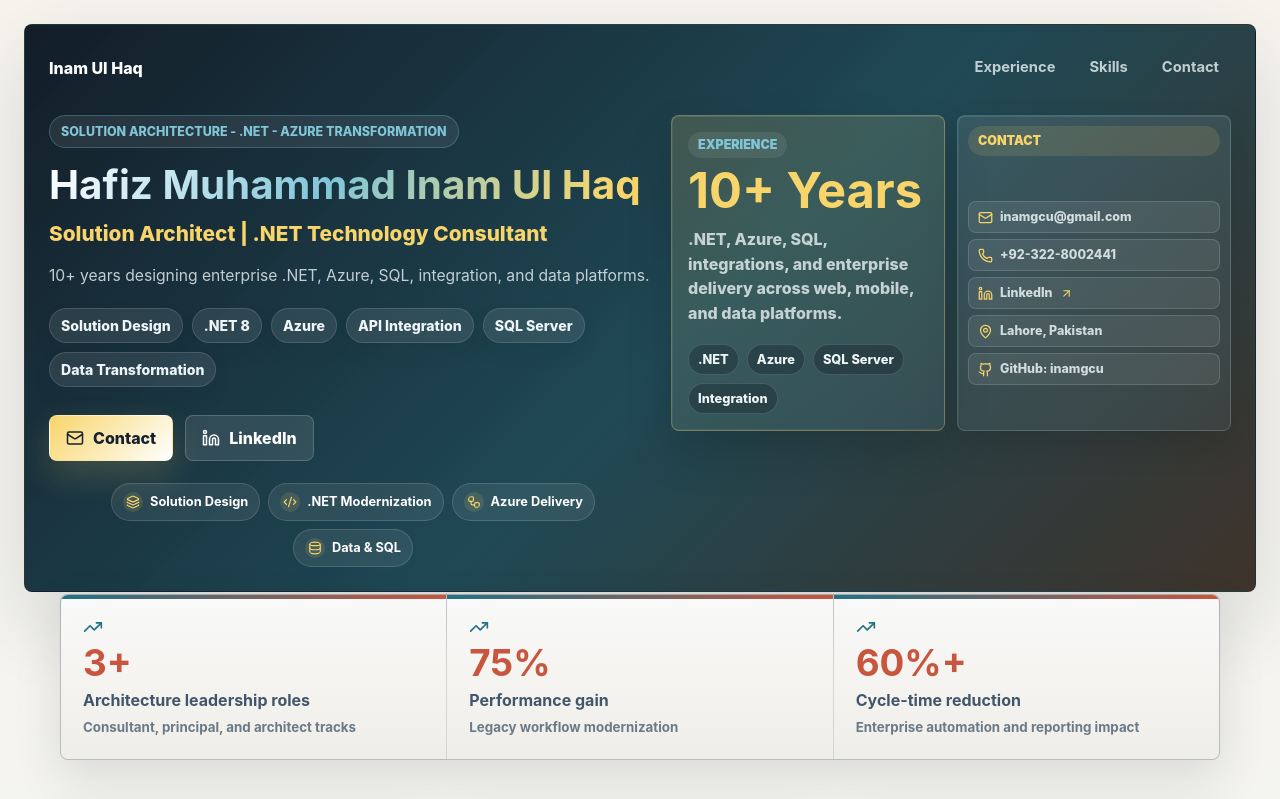
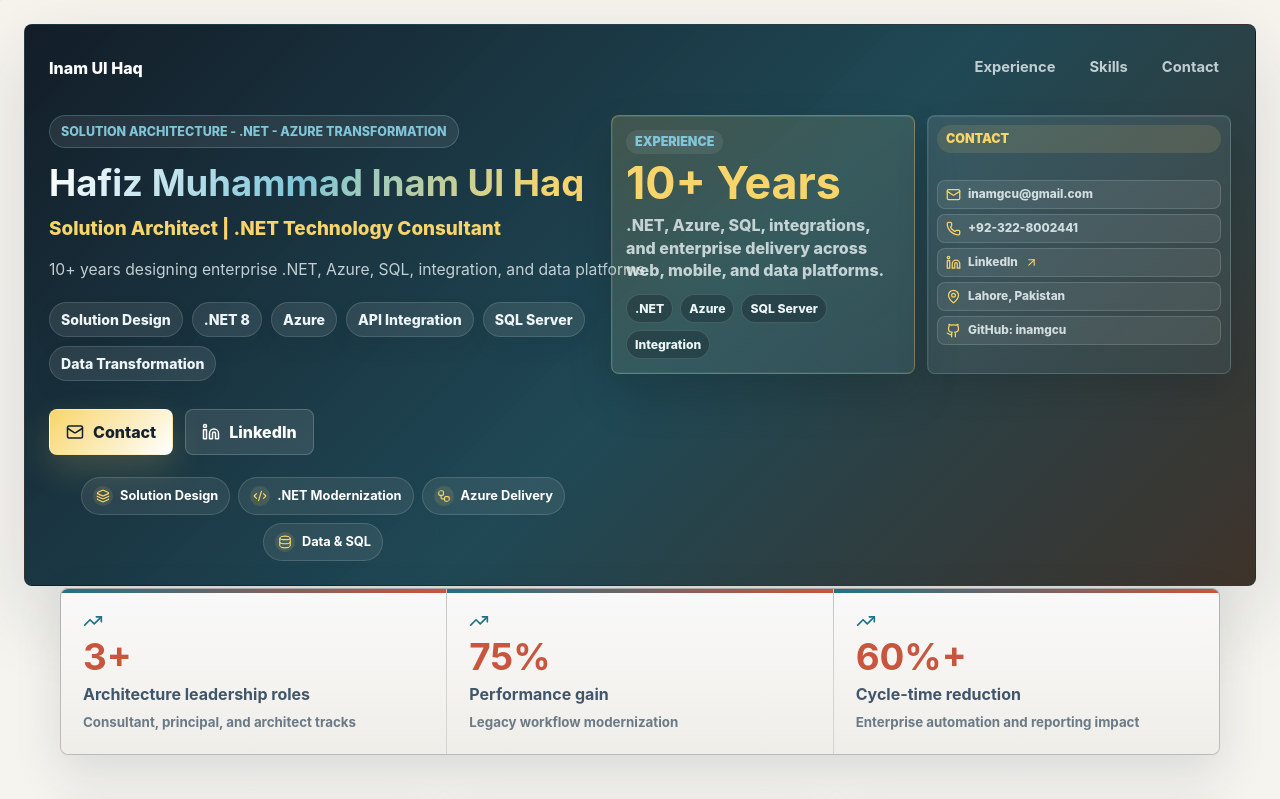
Before and after one commit to inamgcu/portfolio, a React (Vite) app: page / in a window 1280 px wide. Shown: the top 799 px of the page. Built offline with nearby package versions, Linux system fonts and the light colour scheme.

Commit message:
Widen hero canvases

```diff
--- a/src/styles.css
+++ b/src/styles.css
@@ -89,9 +89,9 @@
   width: min(320px, 100%);
   max-width: 100%;
   margin-top: 0;
-  padding: 10px;
+  padding: 9px;
   display: grid;
-  gap: 10px;
+  gap: 8px;
   align-items: start;
   border: 1px solid rgba(128, 198, 217, 0.24);
   border-radius: 8px;
@@ -102,11 +102,11 @@
 }
 
 .contact-canvas__heading {
-  min-height: 30px;
+  min-height: 28px;
   display: inline-flex;
   align-items: center;
   border-radius: 999px;
-  padding: 7px 10px;
+  padding: 6px 9px;
   color: #f8d56b;
   background: rgba(248, 213, 107, 0.12);
   font-size: 0.78rem;
@@ -118,7 +118,7 @@
 
 .contact-canvas__items {
   display: grid;
-  gap: 6px;
+  gap: 5px;
   margin: 0;
   padding: 0;
   list-style: none;
@@ -131,16 +131,16 @@
 .contact-canvas__items a,
 .contact-canvas__items span {
   width: 100%;
-  min-height: 32px;
+  min-height: 28px;
   display: inline-flex;
   align-items: center;
   gap: 7px;
-  padding: 7px 9px;
+  padding: 6px 8px;
   border: 1px solid rgba(255, 255, 255, 0.14);
   border-radius: 8px;
   background: rgba(255, 255, 255, 0.08);
   color: rgba(237, 245, 247, 0.84);
-  font-size: 0.78rem;
+  font-size: 0.74rem;
   font-weight: 760;
   line-height: 1;
   white-space: nowrap;
@@ -159,7 +159,7 @@
 
 .hero__grid {
   display: grid;
-  grid-template-columns: minmax(0, 1fr) minmax(560px, 560px);
+  grid-template-columns: minmax(0, 1fr) minmax(620px, 620px);
   gap: 14px;
   align-items: start;
   padding: 28px 0 0;
@@ -222,7 +222,7 @@
   background: linear-gradient(125deg, #ffffff 0%, #80c6d9 46%, #f8d56b 92%);
   background-clip: text;
   -webkit-background-clip: text;
-  font-size: clamp(2.52rem, 3vw, 3.08rem);
+  font-size: clamp(2.28rem, 2.78vw, 2.86rem);
   line-height: 0.96;
   letter-spacing: 0;
   max-width: none;
@@ -231,7 +231,7 @@
 
 .role {
   color: #f8d56b;
-  font-size: 1.3rem;
+  font-size: 1.18rem;
   font-weight: 800;
   margin-bottom: 18px;
   white-space: nowrap;
@@ -247,8 +247,8 @@
 
 .experience-canvas {
   position: relative;
-  min-height: 246px;
-  padding: 16px;
+  min-height: 214px;
+  padding: 14px;
   display: grid;
   align-content: start;
   overflow: hidden;
@@ -265,8 +265,8 @@
   position: relative;
   z-index: 1;
   width: fit-content;
-  margin-bottom: 10px;
-  padding: 7px 10px;
+  margin-bottom: 8px;
+  padding: 6px 9px;
   border-radius: 999px;
   color: #80c6d9;
   background: rgba(255, 255, 255, 0.08);
@@ -282,7 +282,7 @@
   position: relative;
   z-index: 1;
   color: #f8d56b;
-  font-size: clamp(2.65rem, 4vw, 3.05rem);
+  font-size: clamp(2.4rem, 3.5vw, 2.82rem);
   line-height: 0.95;
   letter-spacing: 0;
   white-space: nowrap;
@@ -291,10 +291,10 @@
 .experience-canvas p {
   position: relative;
   z-index: 1;
-  margin: 12px 0 0;
+  margin: 9px 0 0;
   color: rgba(237, 245, 247, 0.78);
   font-weight: 760;
-  line-height: 1.55;
+  line-height: 1.42;
 }
 
 .canvas-stack {
@@ -302,17 +302,17 @@
   z-index: 1;
   display: flex;
   flex-wrap: wrap;
-  gap: 8px;
-  margin-top: 18px;
+  gap: 7px;
+  margin-top: 12px;
 }
 
 .canvas-stack span {
   border: 1px solid rgba(255, 255, 255, 0.14);
   border-radius: 999px;
-  padding: 7px 9px;
+  padding: 6px 8px;
   color: #edf5f7;
   background: rgba(8, 17, 27, 0.28);
-  font-size: 0.8rem;
+  font-size: 0.76rem;
   font-weight: 800;
 }
 
@@ -1303,7 +1303,7 @@
   }
 
   .signal-grid {
-    grid-template-columns: 1fr;
+    display: flex;
   }
 
   .signal-card {
```
